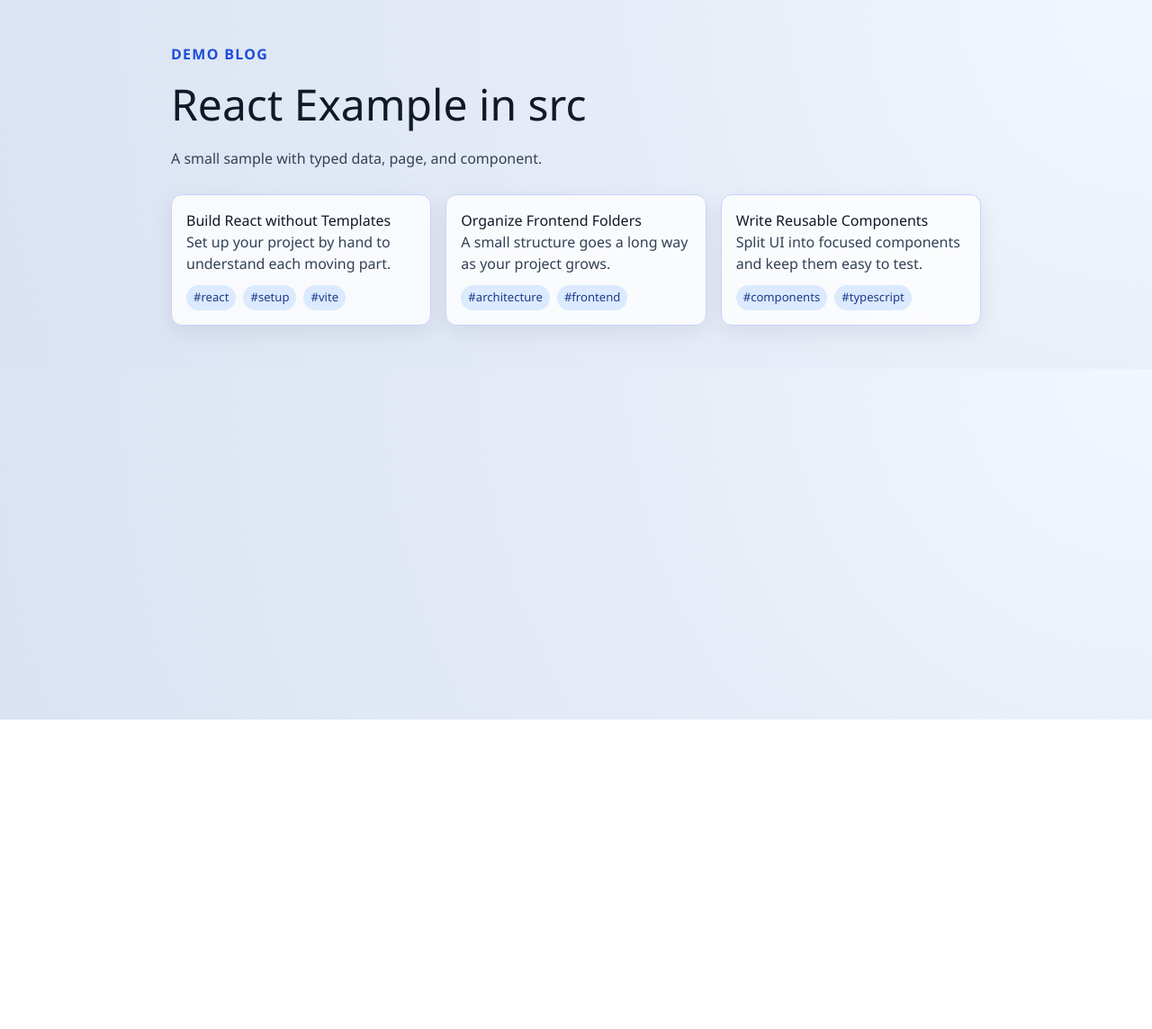
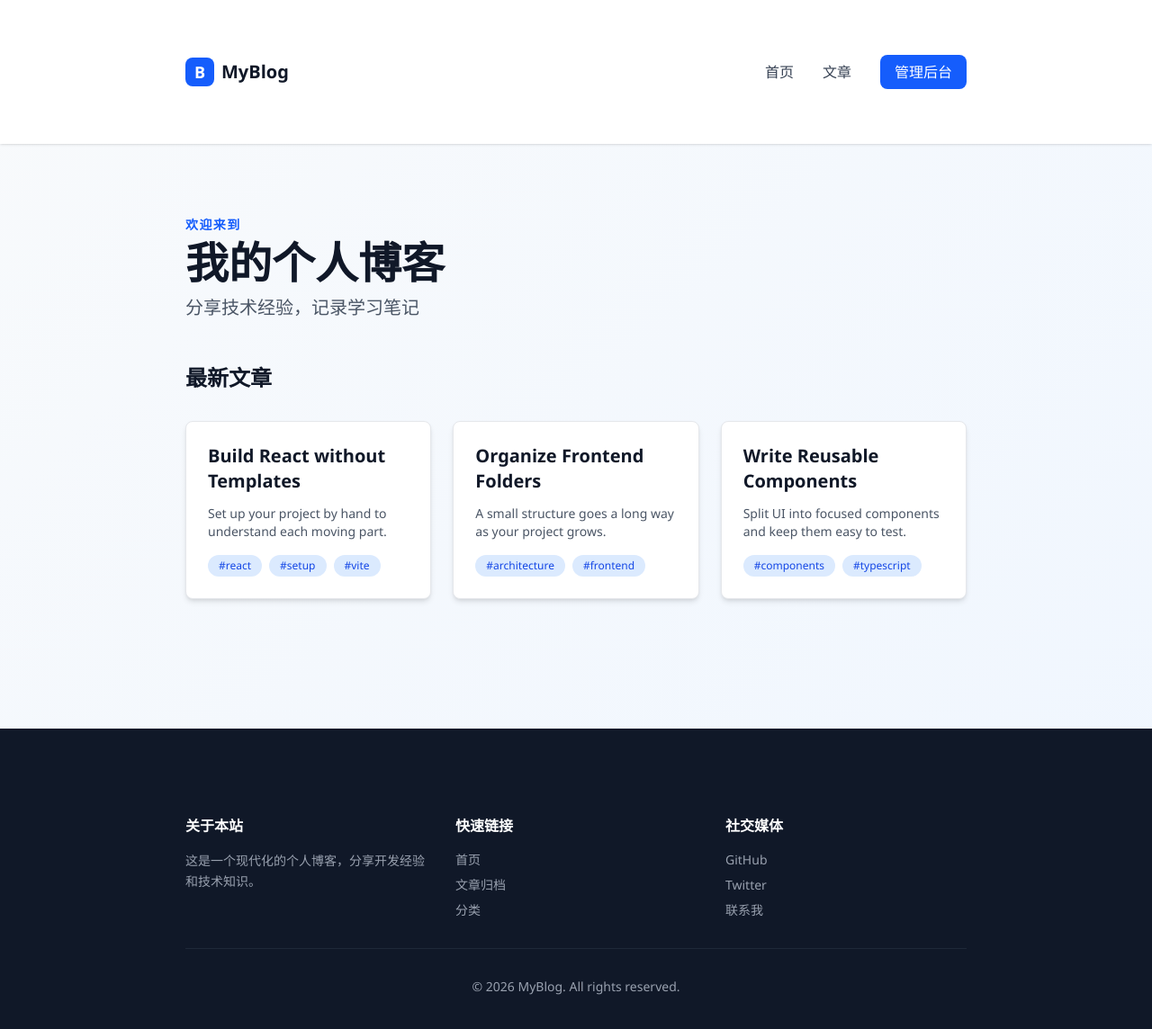
Before and after one commit to BqLee-AI/blog-FE, a React (Vite) app: page / in a window 1280 px wide. Shown: the top 1144 px of the page at 90% size. Before the commit the page ends 800 px from the top, so only its background shows below. Built offline with nearby package versions, Linux system fonts and the light colour scheme.

Commit message:
feature: 添加路由和布局组件，重构首页和文章卡片样式

```diff
--- a/src/App.tsx
+++ b/src/App.tsx
@@ -1,5 +1,16 @@
-import HomePage from "./pages/HomePage.tsx";
+import { BrowserRouter as Router, Routes, Route } from "react-router-dom";
+import AppLayout from "./layouts/AppLayout";
+import HomePage from "./pages/HomePage";
 
 export default function App() {
-  return <HomePage />;
+  return (
+    <Router>
+      <Routes>
+        <Route element={<AppLayout />}>
+          <Route path="/" element={<HomePage />} />
+          {/* 后续添加更多路由 */}
+        </Route>
+      </Routes>
+    </Router>
+  );
 }
--- /dev/null
+++ b/src/components/Footer.tsx
@@ -0,0 +1,68 @@
+export default function Footer() {
+  const currentYear = new Date().getFullYear();
+
+  return (
+    <footer className="bg-gray-900 text-gray-200 mt-16">
+      <div className="container mx-auto px-4 max-w-6xl py-12">
+        <div className="grid grid-cols-1 md:grid-cols-3 gap-8 mb-8">
+          {/* 关于 */}
+          <div>
+            <h3 className="text-white font-bold mb-4">关于本站</h3>
+            <p className="text-gray-400 text-sm leading-relaxed">
+              这是一个现代化的个人博客，分享开发经验和技术知识。
+            </p>
+          </div>
+
+          {/* 快速链接 */}
+          <div>
+            <h3 className="text-white font-bold mb-4">快速链接</h3>
+            <ul className="space-y-2 text-sm">
+              <li>
+                <a href="#" className="text-gray-400 hover:text-white transition">
+                  首页
+                </a>
+              </li>
+              <li>
+                <a href="#" className="text-gray-400 hover:text-white transition">
+                  文章归档
+                </a>
+              </li>
+              <li>
+                <a href="#" className="text-gray-400 hover:text-white transition">
+                  分类
+                </a>
+              </li>
+            </ul>
+          </div>
+
+          {/* 社交媒体 */}
+          <div>
+            <h3 className="text-white font-bold mb-4">社交媒体</h3>
+            <ul className="space-y-2 text-sm">
+              <li>
+                <a href="#" className="text-gray-400 hover:text-white transition">
+                  GitHub
+                </a>
+              </li>
+              <li>
+                <a href="#" className="text-gray-400 hover:text-white transition">
+                  Twitter
+                </a>
+              </li>
+              <li>
+                <a href="#" className="text-gray-400 hover:text-white transition">
+                  联系我
+                </a>
+              </li>
+            </ul>
+          </div>
+        </div>
+
+        {/* 底部版权 */}
+        <div className="border-t border-gray-800 pt-8 text-center text-gray-400 text-sm">
+          <p>&copy; {currentYear} MyBlog. All rights reserved.</p>
+        </div>
+      </div>
+    </footer>
+  );
+}
--- /dev/null
+++ b/src/components/Header.tsx
@@ -0,0 +1,47 @@
+import { Link } from "react-router-dom";
+
+export default function Header() {
+  return (
+    <header className="bg-white shadow-sm sticky top-0 z-50">
+      <div className="container mx-auto px-4 max-w-6xl">
+        <nav className="flex items-center justify-between h-16">
+          {/* Logo */}
+          <Link to="/" className="flex items-center gap-2">
+            <div className="w-8 h-8 bg-blue-600 rounded-lg flex items-center justify-center">
+              <span className="text-white font-bold text-lg">B</span>
+            </div>
+            <span className="text-xl font-bold text-gray-900">MyBlog</span>
+          </Link>
+
+          {/* 导航链接 */}
+          <ul className="flex items-center gap-8">
+            <li>
+              <Link
+                to="/"
+                className="text-gray-700 hover:text-blue-600 transition-colors font-medium"
+              >
+                首页
+              </Link>
+            </li>
+            <li>
+              <Link
+                to="/articles"
+                className="text-gray-700 hover:text-blue-600 transition-colors font-medium"
+              >
+                文章
+              </Link>
+            </li>
+            <li>
+              <Link
+                to="/admin"
+                className="px-4 py-2 bg-blue-600 text-white rounded-lg hover:bg-blue-700 transition-colors font-medium"
+              >
+                管理后台
+              </Link>
+            </li>
+          </ul>
+        </nav>
+      </div>
+    </header>
+  );
+}
--- a/src/components/PostCard.tsx
+++ b/src/components/PostCard.tsx
@@ -1,4 +1,5 @@
 import type { Post } from "../assets/mockPosts";
+import { Link } from "react-router-dom";
 
 type PostCardProps = {
   post: Post;
@@ -6,14 +7,27 @@ type PostCardProps = {
 
 export default function PostCard({ post }: PostCardProps) {
   return (
-    <article className="post-card">
-      <h3>{post.title}</h3>
-      <p>{post.summary}</p>
-      <ul>
-        {post.tags.map((tag) => (
-          <li key={tag}>#{tag}</li>
-        ))}
-      </ul>
+    <article className="bg-white rounded-lg shadow-md hover:shadow-lg transition-shadow overflow-hidden border border-gray-200">
+      <div className="p-6">
+        <h3 className="text-xl font-bold text-gray-900 mb-3 hover:text-blue-600 transition-colors">
+          <Link to={`/article/${post.id}`}>
+            {post.title}
+          </Link>
+        </h3>
+        <p className="text-gray-600 text-sm mb-4 line-clamp-3">
+          {post.summary}
+        </p>
+        <div className="flex flex-wrap gap-2">
+          {post.tags.map((tag) => (
+            <span
+              key={tag}
+              className="inline-block px-3 py-1 bg-blue-100 text-blue-700 text-xs font-medium rounded-full hover:bg-blue-200 transition-colors"
+            >
+              #{tag}
+            </span>
+          ))}
+        </div>
+      </div>
     </article>
   );
 }
--- /dev/null
+++ b/src/layouts/AppLayout.tsx
@@ -0,0 +1,20 @@
+import { Outlet } from "react-router-dom";
+import Header from "../components/Header";
+import Footer from "../components/Footer";
+
+export default function AppLayout() {
+  return (
+    <div className="flex flex-col min-h-screen bg-gradient-to-br from-slate-50 to-blue-50">
+      {/* 顶部导航栏 */}
+      <Header />
+
+      {/* 主内容区域 */}
+      <main className="flex-1 container mx-auto px-4 py-8 max-w-6xl">
+        <Outlet />
+      </main>
+
+      {/* 底部页脚 */}
+      <Footer />
+    </div>
+  );
+}
--- a/src/pages/HomePage.tsx
+++ b/src/pages/HomePage.tsx
@@ -3,18 +3,29 @@ import { mockPosts } from "../assets/mockPosts";
 
 export default function HomePage() {
   return (
-    <main className="container">
-      <header>
-        <p className="eyebrow">Demo Blog</p>
-        <h1>React Example in src</h1>
-        <p className="subtitle">A small sample with typed data, page, and component.</p>
+    <div>
+      {/* 页面标题 */}
+      <header className="mb-12">
+        <p className="text-blue-600 font-bold text-sm tracking-widest uppercase mb-2">
+          欢迎来到
+        </p>
+        <h1 className="text-4xl md:text-5xl font-bold text-gray-900 mb-4">
+          我的个人博客
+        </h1>
+        <p className="text-xl text-gray-600">
+          分享技术经验，记录学习笔记
+        </p>
       </header>
 
-      <section className="post-grid">
-        {mockPosts.map((post) => (
-          <PostCard key={post.id} post={post} />
-        ))}
+      {/* 文章列表 */}
+      <section>
+        <h2 className="text-2xl font-bold text-gray-900 mb-8">最新文章</h2>
+        <div className="grid grid-cols-1 md:grid-cols-2 lg:grid-cols-3 gap-6">
+          {mockPosts.map((post) => (
+            <PostCard key={post.id} post={post} />
+          ))}
+        </div>
       </section>
-    </main>
+    </div>
   );
 }
```
